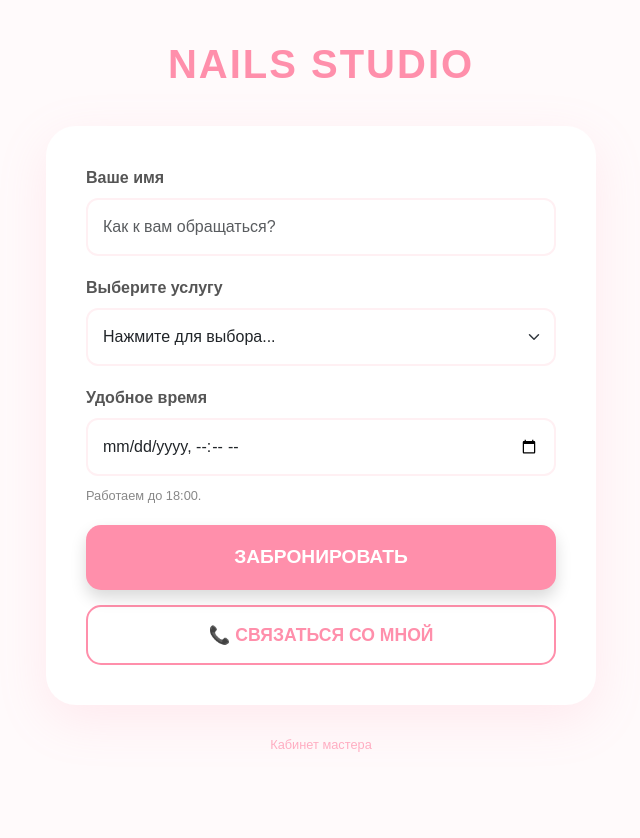
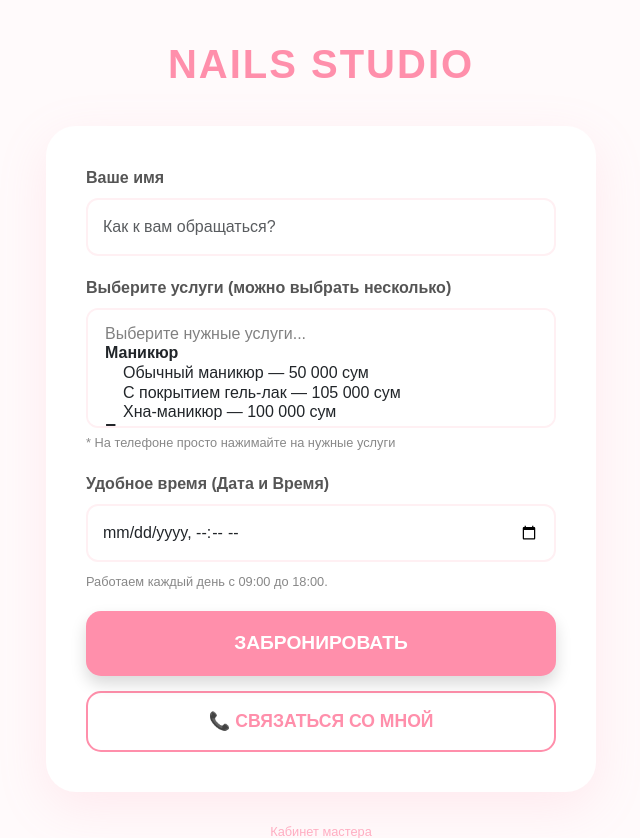
Before and after one commit to mysupiev-a11y/nails-studio, a Flask app: page / in a window 1280 px wide. Shown: the top 838 px of the page, without its empty margins (319-959 px from the left). Before the commit the page ends 752 px from the top, so only its background shows below. Run offline with Flask 3, Linux system fonts and the light colour scheme.

Commit message:
Add files via upload

```diff
--- a/app.py
+++ b/app.py
@@ -20,45 +20,86 @@ def index():
 @app.route('/add_booking', methods=['POST'])
 def add_booking():
     name = request.form.get('name')
-    service = request.form.get('service')
+
+    # Чтобы можно было заказывать побольше услуг (сразу несколько)
+    services = request.form.getlist('service')
+    service_str = ", ".join(services) if services else "Не выбрано"
+
     time_str = request.form.get('time') # Формат: 2026-04-23T15:30
 
-    # 1. Проверка рабочего времени (до 18:00)
-    dt = datetime.strptime(time_str, '%Y-%m-%dT%H:%M')
-    if dt.hour >= 18:
-        return "<h2>Ошибка: Мы работаем только до 18:00!</h2><a href='/'>Назад</a>"
+    try:
+        dt = datetime.strptime(time_str, '%Y-%m-%dT%H:%M')
+    except ValueError:
+        return "<h2 style='color:red;'>Ошибка: Неверный формат времени!</h2><a href='/'>Назад</a>"
 
-    # 2. Проверка, не занято ли это время
+    # Проверка, чтобы дата не была в прошлом
+    if dt < datetime.now():
+        return "<h2 style='color:red;'>Ошибка: Нельзя забронировать на прошедшее время!</h2><a href='/'>Назад</a>"
+
+    # 1. Проверка рабочего времени (работаем до 18:00)
+    if dt.hour >= 18 or dt.hour < 9:
+        return "<h2 style='color:red;'>Ошибка: Мы работаем с 09:00 до 18:00!</h2><a href='/'>Назад</a>"
+
+    # 2. Проверка, не занято ли это время никем
     conn = sqlite3.connect('clients.db')
     cursor = conn.cursor()
     cursor.execute("SELECT id FROM bookings WHERE time = ?", (time_str,))
     if cursor.fetchone():
         conn.close()
-        return "<h2>Ошибка: Это время уже занято! Выберите другое.</h2><a href='/'>Назад</a>"
+        return "<h2 style='color:red;'>Ошибка: Это время уже занято! Выберите другое удобное время.</h2><a href='/'>Назад</a>"
+
+    # Проверка, чтобы 1 и тот же человек не забронировал дважды в одно и то же время
+    cursor.execute("SELECT id FROM bookings WHERE name = ? AND time = ?", (name, time_str))
+    if cursor.fetchone():
+        conn.close()
+        return "<h2 style='color:red;'>Ошибка: Вы уже забронировали это время!</h2><a href='/'>Назад</a>"
 
     # 3. Сохранение, если всё ок
-    cursor.execute("INSERT INTO bookings (name, service, time) VALUES (?, ?, ?)", (name, service, time_str))
+    cursor.execute("INSERT INTO bookings (name, service, time) VALUES (?, ?, ?)", (name, service_str, time_str))
     conn.commit()
     conn.close()
-    return "<h2>Вы успешно записаны!</h2><a href='/'>Назад</a>"
+    return "<div style='text-align:center; padding: 50px; font-family: sans-serif;'><h2 style='color:#ff8fab;'>Вы успешно записаны!</h2><a href='/' style='text-decoration:none; padding:10px 20px; background:#ff8fab; color:white; border-radius:10px;'>На главную</a></div>"
 
 @app.route('/login', methods=['GET', 'POST'])
 def login():
+    error = None
     if request.method == 'POST':
-        if request.form.get('password') == ADMIN_PASSWORD:
+        password = request.form.get('password', '')
+        if password.strip() == ADMIN_PASSWORD:
             session['logged_in'] = True
             return redirect(url_for('admin'))
-    return render_template('login.html')
+        else:
+            error = "Неверный пароль! Попробуйте снова."
+    return render_template('login.html', error=error)
+
+@app.route('/logout')
+def logout():
+    session.pop('logged_in', None)
+    return redirect(url_for('index'))
 
 @app.route('/admin')
 def admin():
     if not session.get('logged_in'): return redirect(url_for('login'))
+
     conn = sqlite3.connect('clients.db')
     cursor = conn.cursor()
     cursor.execute("SELECT * FROM bookings ORDER BY time ASC")
     rows = cursor.fetchall()
     conn.close()
-    return render_template('admin.html', bookings=rows)
+
+    # Форматирование времени, чтобы показывались день недели и год
+    formatted_bookings = []
+    days = ['Понедельник', 'Вторник', 'Среда', 'Четверг', 'Пятница', 'Суббота', 'Воскресенье']
+    for row in rows:
+        try:
+            dt = datetime.strptime(row[3], '%Y-%m-%dT%H:%M')
+            # Пример: 24.04.2026, 15:30 (Пятница)
+            formatted_time = f"{dt.strftime('%d.%m.%Y, %H:%M')} ({days[dt.weekday()]})"
+        except ValueError:
+            formatted_time = row[3]
+        formatted_bookings.append((row[0], row[1], row[2], formatted_time))
+
+    return render_template('admin.html', bookings=formatted_bookings)
 
 @app.route('/delete/<int:id>')
 def delete(id):
@@ -72,4 +113,4 @@ def delete(id):
 
 if __name__ == '__main__':
     init_db()
-    app.run(debug=True)
+    app.run(debug=True, port=5000)
--- a/templates/index.html
+++ b/templates/index.html
@@ -43,9 +43,9 @@
             <label class="form-label">Ваше имя</label>
             <input type="text" name="name" class="form-control" placeholder="Как к вам обращаться?" required>
 
-            <label class="form-label">Выберите услугу</label>
-            <select name="service" class="form-select" required>
-                <option value="" disabled selected>Нажмите для выбора...</option>
+            <label class="form-label">Выберите услуги (можно выбрать несколько)</label>
+            <select name="service" class="form-select" multiple required style="height: 120px;">
+                <option value="" disabled>Выберите нужные услуги...</option>
                 <optgroup label="Маникюр">
                     <option value="Обычный маникюр — 50 000 сум">Обычный маникюр — 50 000 сум</option>
                     <option value="С покрытием гель-лак — 105 000 сум">С покрытием гель-лак — 105 000 сум</option>
@@ -60,10 +60,11 @@
                     <option value="Уход за лицом — 40 000 сум">Уход за лицом — 40 000 сум</option>
                 </optgroup>
             </select>
+            <p class="notice" style="margin-top: -15px;">* На телефоне просто нажимайте на нужные услуги</p>
 
-            <label class="form-label">Удобное время</label>
+            <label class="form-label">Удобное время (Дата и Время)</label>
             <input type="datetime-local" name="time" class="form-control" required>
-            <p class="notice">Работаем до 18:00.</p>
+            <p class="notice">Работаем каждый день с 09:00 до 18:00.</p>
 
             <button type="submit" class="btn-pink shadow">ЗАБРОНИРОВАТЬ</button>
 
```
Also changed, not shown: templates/login.html (+7 -0 lines).
